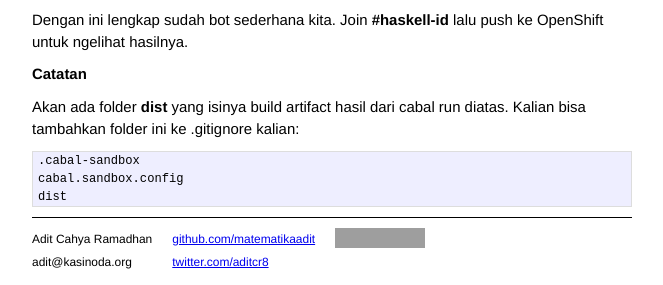
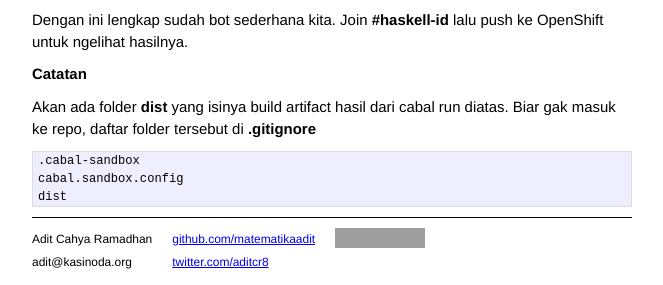
Before and after one commit to matematikaadit/matematikaadit.github.io, a Jekyll site: the page built from _posts/2014-07-01-simple-bot.md, in a window 1280 px wide and 900 px high, scrolled down 1813 px, cut to the strip 612-897 px from the top of the window. Shown: the whole strip, without its empty margins (308-971 px from the left). Built offline with Jekyll 4.4.1, drawn with Linux system fonts in a browser that asks for light colours; grey boxes are pictures that could not be loaded.

Commit message:
ganti kalimat terakhir

```diff
--- a/_posts/2014-07-01-simple-bot.md
+++ b/_posts/2014-07-01-simple-bot.md
@@ -143,7 +143,7 @@ ke OpenShift untuk ngelihat hasilnya.
 ## Catatan
 
 Akan ada folder **dist** yang isinya build artifact hasil dari cabal run
-diatas. Kalian bisa tambahkan folder ini ke .gitignore kalian:
+diatas. Biar gak masuk ke repo, daftar folder tersebut di **.gitignore**
 
     .cabal-sandbox
     cabal.sandbox.config
```
